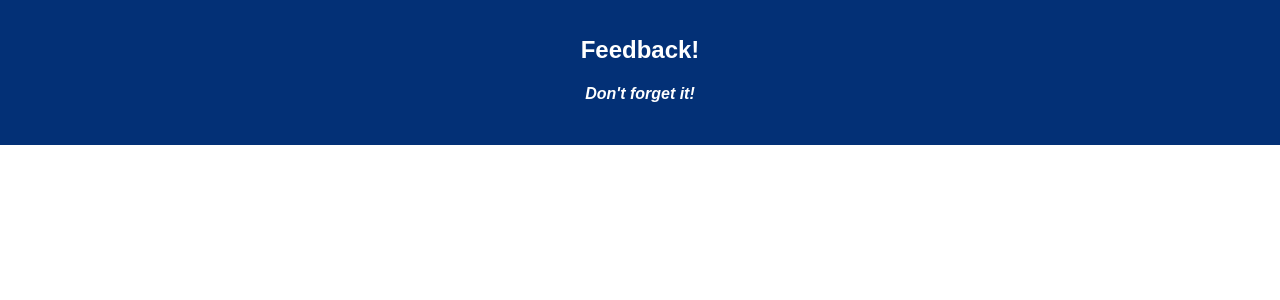
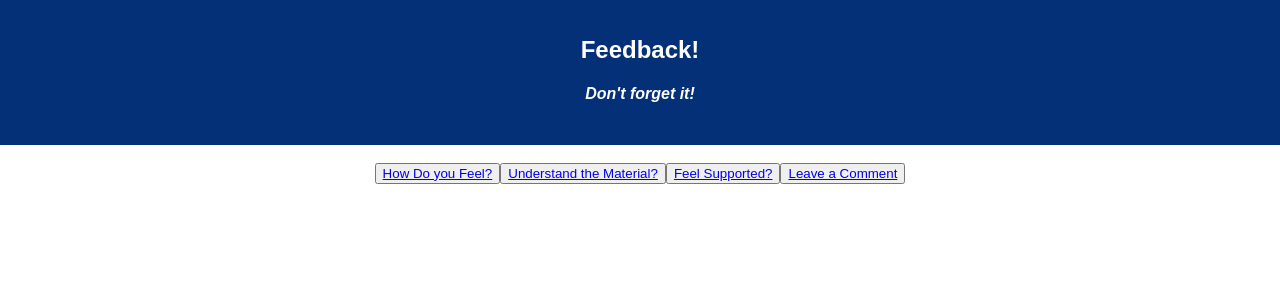
Before and after one commit to ChrisJo93/castor-feedback-loop, a React (Create React App) app: page / in a window 1280 px wide. Shown: the top 300 px of the page. Built offline with nearby package versions, Linux system fonts and the light colour scheme.

Commit message:
added button links to each page, adding routes

```diff
--- a/src/components/App/App.js
+++ b/src/components/App/App.js
@@ -9,12 +9,29 @@ import Header from '../header/header';
 class App extends Component {
   render() {
     return (
-      <div className="App">
-        {/* Cleaning up app by making header a component */}
-        <Header />
-        <br />
-        <div></div>
-      </div>
+      <Router>
+        <div className="App">
+          {/* Cleaning up app by making header a component */}
+          <Header />
+          <nav>
+            <button>
+              <Link to="/feeling">How Do you Feel?</Link>
+            </button>
+            <button>
+              <Link to="/understanding">Understand the Material?</Link>
+            </button>
+            <button>
+              <Link to="/support">Feel Supported?</Link>
+            </button>
+            <button>
+              <Link to="/comments">Leave a Comment</Link>
+            </button>
+          </nav>
+
+          {/* <Router exact path="/feeling" component={Feeling} /> */}
+          <br />
+        </div>
+      </Router>
     );
   }
 }
```
